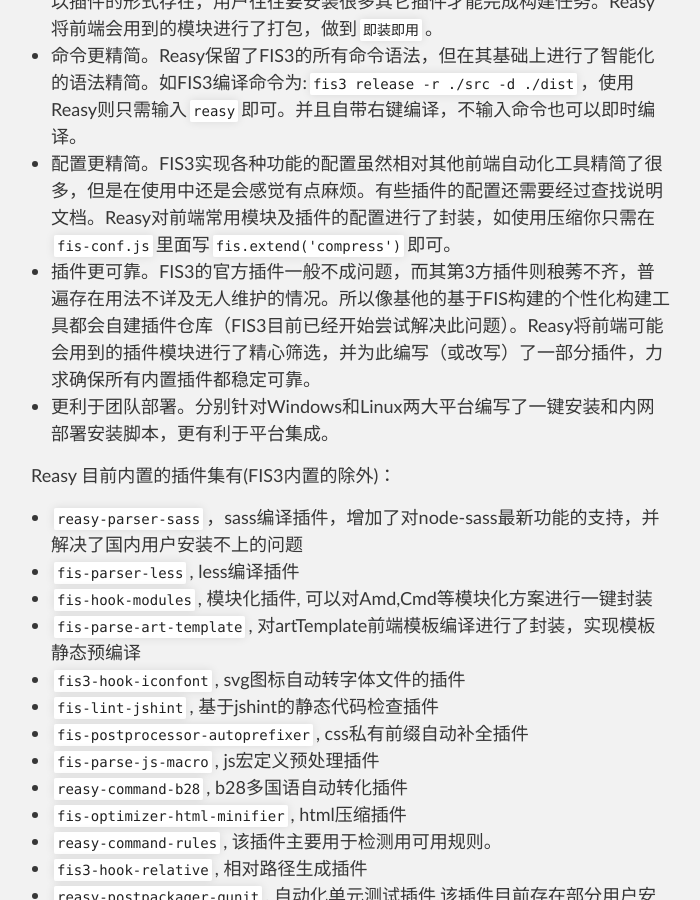
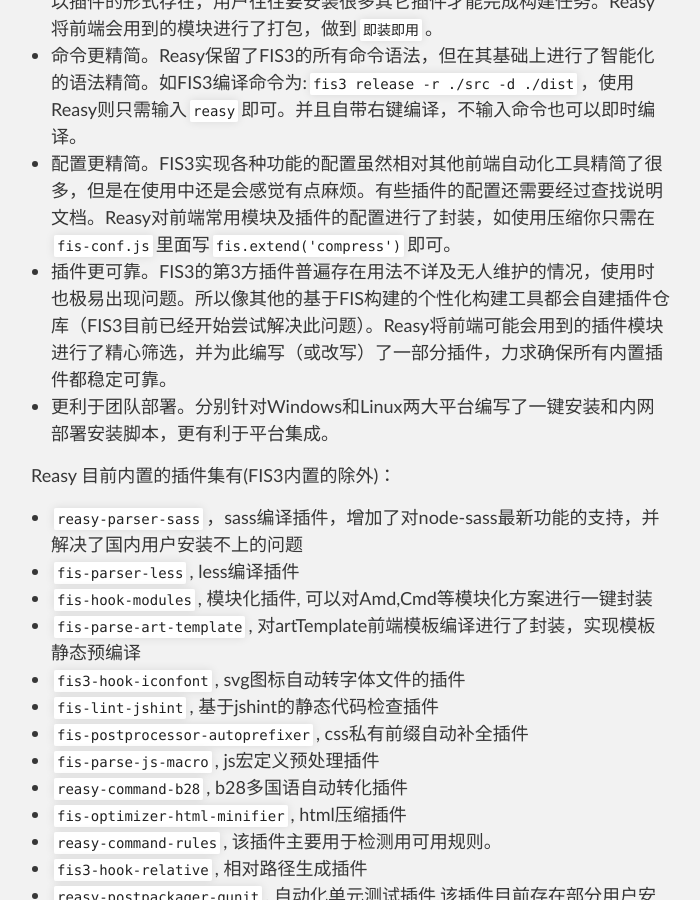
Before and after one commit to wEasyTeam/reasy, a Jekyll site: the page built from _posts/2015-9-10-reasy.md, in a window 1280 px wide and 900 px high, scrolled down 547 px. Shown: the whole window, without its empty margins (289-989 px from the left). Built offline with Jekyll 4.4.1, drawn with Linux system fonts in a browser that asks for light colours; Markdown is read by kramdown in place of the engine named in the settings; some of the changed lines change nothing that is shown.

Commit message:
modify doc

```diff
--- a/_posts/2015-9-10-reasy.md
+++ b/_posts/2015-9-10-reasy.md
@@ -16,7 +16,7 @@
  * 更易安装。FIS3为了保持其通用性，所以只保留了其基本功能，而其它功能则以插件的形式存在，用户往往要安装很多其它插件才能完成构建任务。Reasy将前端会用到的模块进行了打包，做到`即装即用`。
  * 命令更精简。Reasy保留了FIS3的所有命令语法，但在其基础上进行了智能化的语法精简。如FIS3编译命令为:`fis3 release -r ./src -d ./dist`，使用Reasy则只需输入`reasy`即可。并且自带右键编译，不输入命令也可以即时编译。
  * 配置更精简。FIS3实现各种功能的配置虽然相对其他前端自动化工具精简了很多，但是在使用中还是会感觉有点麻烦。有些插件的配置还需要经过查找说明文档。Reasy对前端常用模块及插件的配置进行了封装，如使用压缩你只需在`fis-conf.js`里面写`fis.extend('compress')`即可。
- * 插件更可靠。FIS3的官方插件一般不成问题，而其第3方插件则稂莠不齐，普遍存在用法不详及无人维护的情况。所以像基他的基于FIS构建的个性化构建工具都会自建插件仓库（FIS3目前已经开始尝试解决此问题）。Reasy将前端可能会用到的插件模块进行了精心筛选，并为此编写（或改写）了一部分插件，力求确保所有内置插件都稳定可靠。
+ * 插件更可靠。FIS3的第3方插件普遍存在用法不详及无人维护的情况，使用时也极易出现问题。所以像其他的基于FIS构建的个性化构建工具都会自建插件仓库（FIS3目前已经开始尝试解决此问题）。Reasy将前端可能会用到的插件模块进行了精心筛选，并为此编写（或改写）了一部分插件，力求确保所有内置插件都稳定可靠。
  * 更利于团队部署。分别针对Windows和Linux两大平台编写了一键安装和内网部署安装脚本，更有利于平台集成。
 
 
@@ -69,12 +69,12 @@
  > PS: Linux下如无Node环境可以使用全自动安装脚本进行安装
 
  > 安装成功后会显示Reasy LOGO及其版本号：
-  ![LOGO](imgs/logo.png)
+  ![LOGO](/reasy/imgs/logo.png)
 
  > 升级可以使用`npm update reasy -g`或`npm install reasy -g`，也可使用安装脚本进行升级
 
  > 为了方便调用reasy进行编译，reasy为windows系统封装了右键菜单，下载地址为：[Reasy右键菜单安装](https://raw.githubusercontent.com/wEasyTeam/reasy/master/production/addMenu.bat)，另存为bat文件，然后以管理员权限执行即可。效果如图：
-  ![Reasy右键菜单](imgs/right-menu.png)
+  ![Reasy右键菜单](/reasy/imgs/right-menu.png)
  卸载脚本在：[Reasy右键菜单卸载](https://raw.githubusercontent.com/wEasyTeam/reasy/master/production/addMenu.bat)
 
 
@@ -90,7 +90,7 @@
 
  **参数说明**
  > 上面的reasy命令进行了很多自动化处理，它会根据当前目录进行分析，自动将其它参数补全，一般补全后的完整命令是: `reasy release -r ./src -d ./dist`。具体补全为什么命令可以通过查看控制台信息得知。如:
-  ![命令自动补全](imgs/cmd.png)
+  ![命令自动补全](/reasy/imgs/cmd.png)
 
  主要有以下参数：
 
@@ -112,14 +112,14 @@
     //或
     fis3 server start --type node
 
- ![启用http服务器](imgs/web-debug.png)
+ ![启用http服务器](/reasy/imgs/web-debug.png)
 
 
 #### 查看已存在规则
 
     reasy rules
 
-![查看规则](imgs/rules.png)
+![查看规则](/reasy/imgs/rules.png)
 
  > 自定义规则可以放在项目源目录下的rules文件夹里，编写方法跟FIS3配置相似
 
@@ -127,7 +127,7 @@
 
     reasy inspect
 
-![规则匹配情况](imgs/inspect.png)
+![规则匹配情况](/reasy/imgs/inspect.png)
 
 
 
@@ -179,7 +179,7 @@
 
         与这些插件对应的构建流程为：
 
-    ![FIS3构建流程](imgs/fis-compile-flow.png)
+    ![FIS3构建流程](/reasy/imgs/fis-compile-flow.png)
 
 
   * `fis.media('<media name>')`, 用于指定规则名称，通过在命令行里面添加规则名称，可以只让部分配置生效。如:
```
